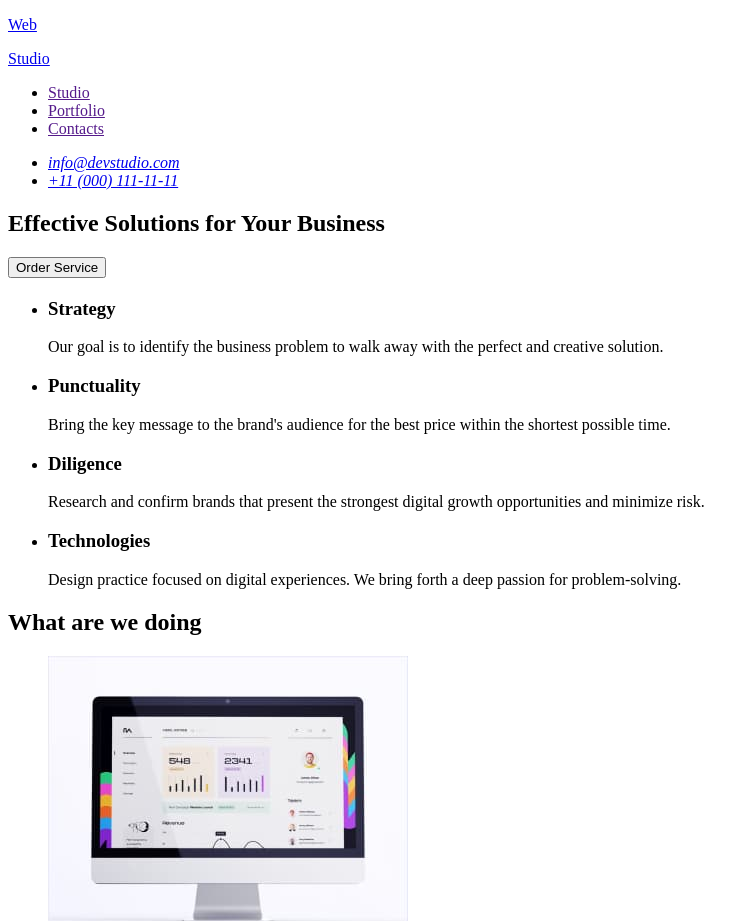
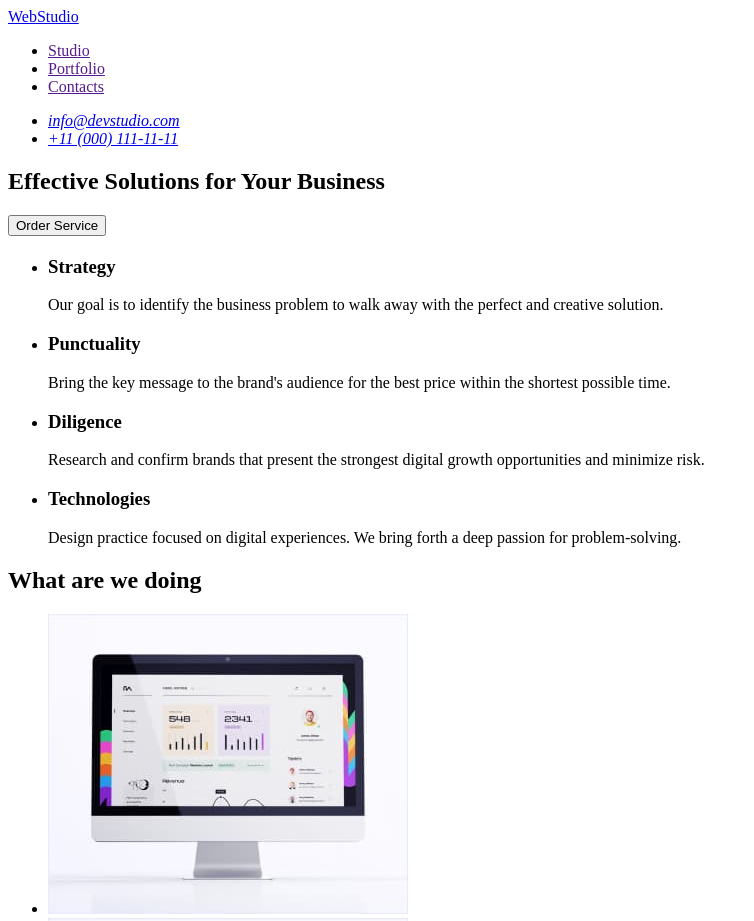
Before and after one commit to Gigapatut/goit-markup-hw-01, a plain HTML site: page index.html in a window 1280 px wide. Shown: the top 921 px of the page, without its empty margins (0-754 px from the left). Drawn offline with Linux system fonts and the light colour scheme.

Commit message:
fourth attempt

```diff
--- a/index.html
+++ b/index.html
@@ -11,9 +11,8 @@
 <body>
     <header>
         <nav>
-            <a href="./index.htm">
-                <p>Web</p>
-                <p>Studio</p>
+            <a href="./index.html">
+                WebStudio
             </a>
             <ul>
                 <li><a href="">Studio</a></li>
@@ -99,9 +98,8 @@
         </section>
     </main>
     <footer>
-        <a href="./index.htm">
-            <p>Web</p>
-            <p>Studio</p>
+        <a href="./index.html">
+            Web Studio
         </a>
         <p>Increase the flow of customers and sales for your business with digital marketing & growth solutions.</p>
     </footer>
```
